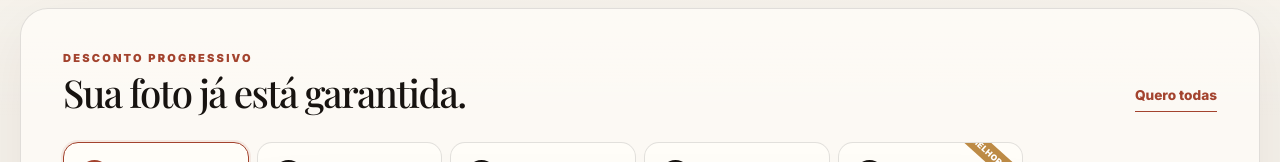
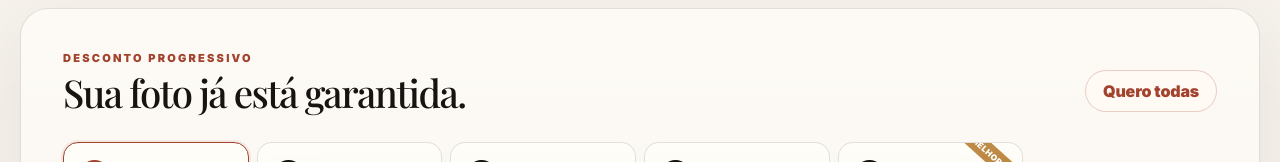
Before and after one commit to moreirahype/home-studio-gallery, a Next.js app: page /g/demo in a window 1280 px wide. Shown: the part 480-642 px from the top of the page. Built offline with nearby package versions, Linux system fonts and the light colour scheme; a web font is replaced by a local one.

Commit message:
style: highlight full gallery upsell CTA

```diff
--- a/app/globals.css
+++ b/app/globals.css
@@ -261,6 +261,56 @@ p {
   color: var(--muted);
   font-size: 0.82rem;
   line-height: 1.45;
+}
+
+.select-all-cta {
+  display: inline-flex;
+  min-width: 132px;
+  min-height: 42px;
+  flex-direction: column;
+  align-items: center;
+  justify-content: center;
+  gap: 2px;
+  padding: 9px 16px;
+  border: 1px solid rgb(163 67 46 / 24%);
+  border-radius: 999px;
+  background: #fffaf4;
+  color: var(--accent);
+  cursor: pointer;
+  font-weight: 850;
+  letter-spacing: -0.01em;
+  transition:
+    transform 160ms ease,
+    border-color 160ms ease,
+    background 160ms ease,
+    box-shadow 160ms ease;
+}
+
+.select-all-cta:hover {
+  border-color: var(--accent);
+  transform: translateY(-1px);
+}
+
+.select-all-cta.featured {
+  min-width: min(100%, 278px);
+  padding: 12px 19px;
+  border-color: transparent;
+  background:
+    radial-gradient(circle at 90% 0, rgb(255 255 255 / 18%), transparent 42%),
+    linear-gradient(135deg, #b84f37, #7f2f20);
+  color: white;
+  box-shadow:
+    0 14px 30px rgb(163 67 46 / 22%),
+    inset 0 0 0 1px rgb(255 255 255 / 16%);
+}
+
+.select-all-cta small {
+  max-width: 220px;
+  color: inherit;
+  font-size: 0.63rem;
+  font-weight: 650;
+  line-height: 1.25;
+  opacity: 0.78;
 }
 
 .milestone-track {
--- a/components/gallery.tsx
+++ b/components/gallery.tsx
@@ -456,6 +456,18 @@ export function Gallery({
   const nextDealAdditional = nextPrice
     ? Math.max(0, nextPrice.total - photoCredit) - pricing.dueNow
     : 0;
+  const fullGalleryPricing = getPricing(offer.gallerySize);
+  const fullGalleryDueNow = Math.max(0, fullGalleryPricing.total - photoCredit);
+  const showStrongSelectAllCta =
+    targetPhotoCount > 0 &&
+    targetPhotoCount < offer.gallerySize &&
+    (offer.galleryType === "professional"
+      ? targetPhotoCount >= 8
+      : offer.gallerySize - targetPhotoCount <= 2);
+  const selectAllCtaLabel =
+    showStrongSelectAllCta && offer.galleryType === "professional"
+      ? `Levar todas por +${money.format(fullGalleryDueNow)}`
+      : "Quero todas";
   const firstExtraAmount =
     getFirstExtraAmountCentsFromPricingBaseAmountCents({
       pricingBaseAmountCents: getPricingBaseAmountCents(offer),
@@ -1289,8 +1301,21 @@ export function Gallery({
               </p>
             )}
           </div>
-          <button className="text-button" onClick={selectAll} type="button">
-            Quero todas
+          <button
+            className={`select-all-cta ${
+              showStrongSelectAllCta ? "featured" : ""
+            }`}
+            onClick={selectAll}
+            type="button"
+          >
+            <span>{selectAllCtaLabel}</span>
+            {showStrongSelectAllCta && (
+              <small>
+                {offer.galleryType === "professional"
+                  ? "8, 9 ou 10 fotos saem pelo mesmo adicional."
+                  : "Complete sua galeria com o melhor valor."}
+              </small>
+            )}
           </button>
         </div>
 
@@ -1931,11 +1956,14 @@ export function Gallery({
                     <strong aria-hidden="true">▶</strong>
                   </div>
                   <div className="video-benefits">
-                    <span>
-                      {videoAdded
-                        ? `${videoPhotoIds.length} ${videoPhotoIds.length === 1 ? "vídeo curto" : "vídeos curtos"}`
-                        : "1 vídeo curto por padrão"}
-                    </span>
+                    {videoAdded && (
+                      <span>
+                        {videoPhotoIds.length}{" "}
+                        {videoPhotoIds.length === 1
+                          ? "vídeo curto"
+                          : "vídeos curtos"}
+                      </span>
+                    )}
                     <span>Transforme foto parada em conteúdo com movimento</span>
                     <span>Ideal para chamar atenção no status, story e Reels</span>
                   </div>
```
